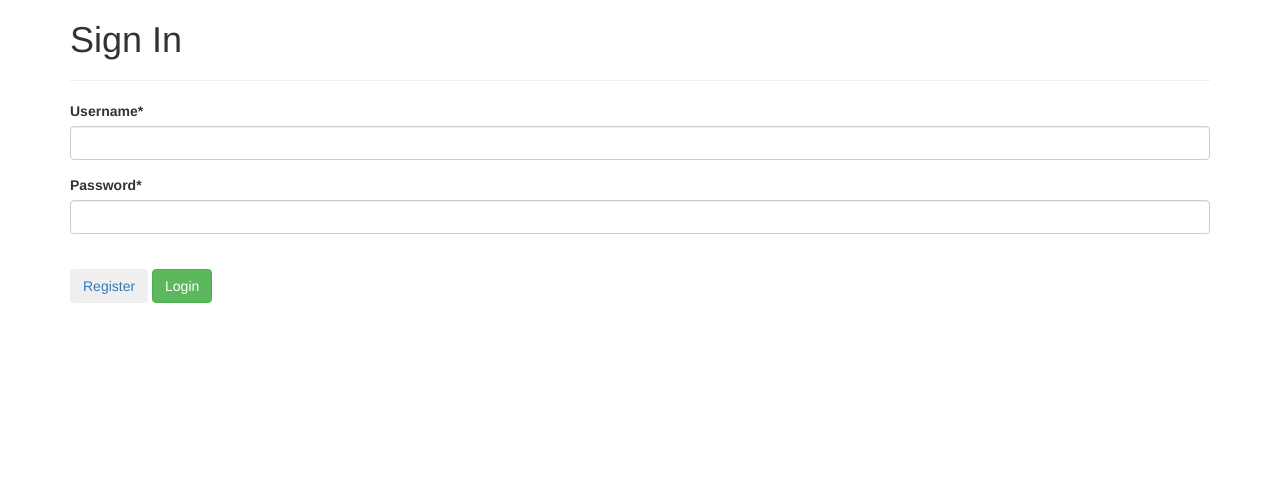
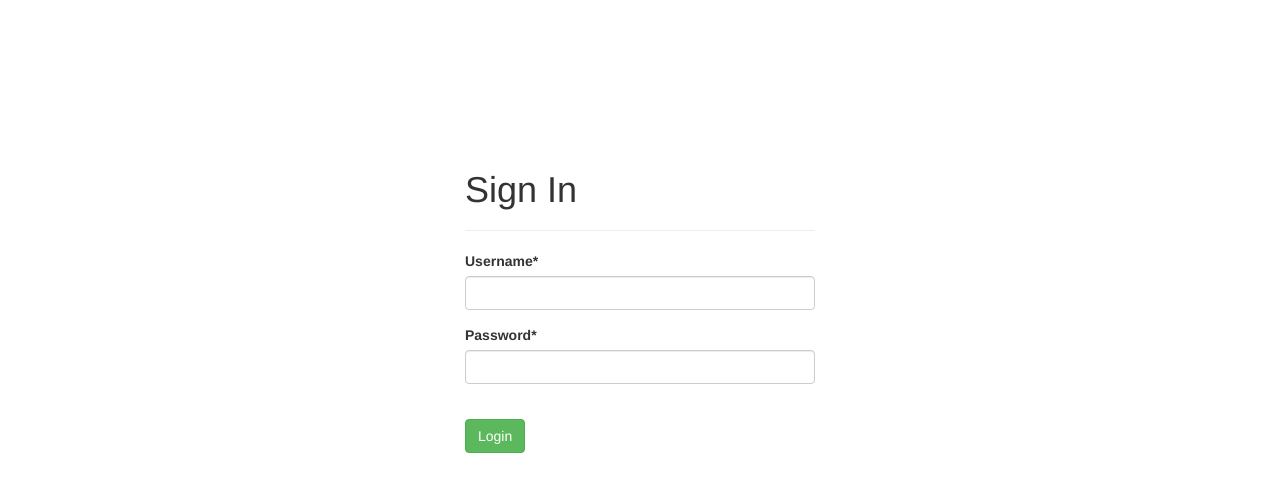
Before and after one commit to siphiwemb/portfolio, a Django app: page /portfolio/ in a window 1280 px wide. Shown: the top 492 px of the page. Run offline with Django 3.2, Linux system fonts and the light colour scheme; data that the repository does not hold is empty; some libraries are stand-ins or nearby versions.

Commit message:
clean frontend files

```diff
--- a/portfolio/static/scripts/app_map.js
+++ b/portfolio/static/scripts/app_map.js
@@ -7,8 +7,6 @@ function initMap() {
   xhttp.send();
 
   users = JSON.parse(xhttp.responseText);
-
-  console.log(users);
 
   const mapOptions = {
     zoom: 4,
--- a/portfolio/templates/portfolio/sign_in.html
+++ b/portfolio/templates/portfolio/sign_in.html
@@ -7,6 +7,9 @@
 
 {% block body_content %}
 <div class="container">
+    <div class="col-sm-4"></div>
+    <div class="col-sm-4">
+        <div style="height:150px"></div>
         <h1>{{title}}</h1>
         <hr/>
         <form method="POST" action="{{ action }}" autocomplete="off">
@@ -14,10 +17,10 @@
             <p class="text-danger">{{ error }}</p>
             {{ login_form | crispy}}
             <br/>
-        <a href="#"><button type="button" class="btn">Register</button></a>
             <button type="submit" class="btn btn-success">Login</button>
         </form>
-
+    </div>
+    <div class="col-sm-4"></div>
     <br/>
 </div>
 {% endblock body_content %}
```
Also changed, not shown: portfolio/templates/portfolio/profile.html (line endings or trailing spaces). Lines whose indentation alone changed are shown as unchanged.
